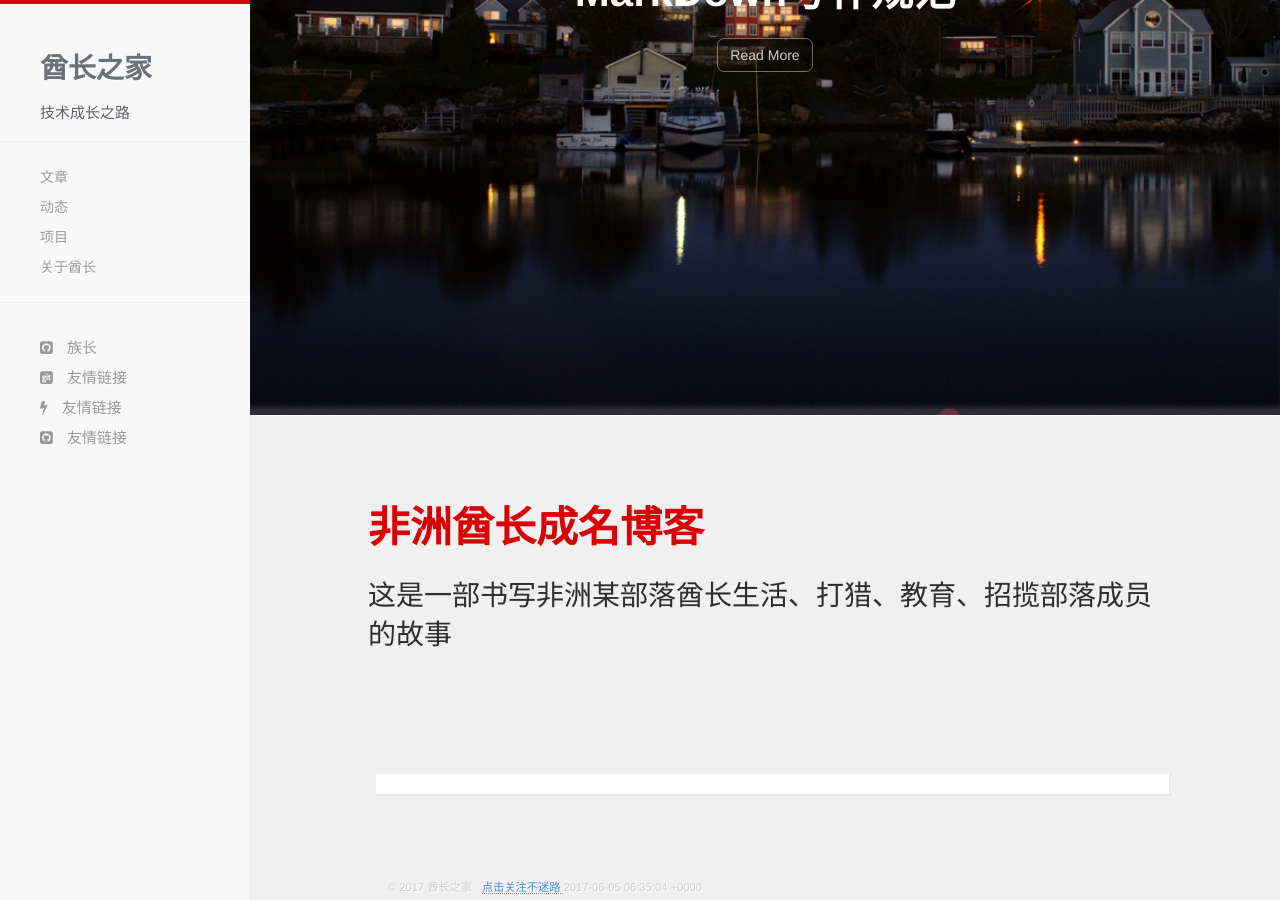
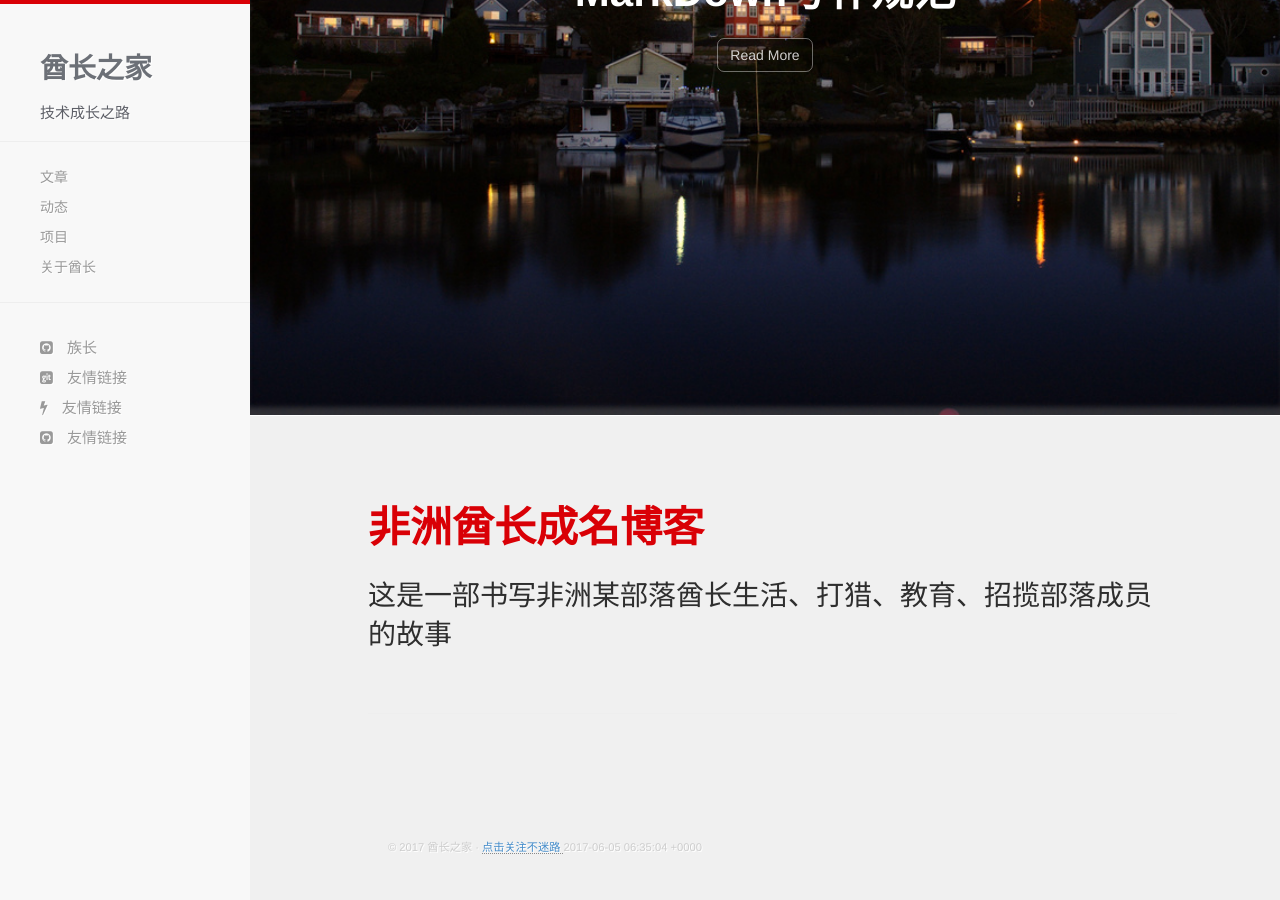
Before and after one commit to big-chief/big-chief.github.io, a Jekyll site: the page built from index.html, in a window 1280 px wide and 900 px high, scrolled down 288 px. Built offline with Jekyll 4.4.1, drawn with Linux system fonts in a browser that asks for light colours; Markdown is read by kramdown in place of the engine named in the settings; after the commit the page ends 1148 px from its top, so only the background shows below that.

Commit message:
首页底部删除文章

```diff
--- a/index.html
+++ b/index.html
@@ -4,7 +4,8 @@ title: 酋长之家
 {% include showcase.html %}
 {% include greeting.html %}
 
-{% if site.posts != empty %}
+<!--{% if site.posts != empty %}
 <div class="recent-posts">
 </div>
 {% endif %}
+-->
```
